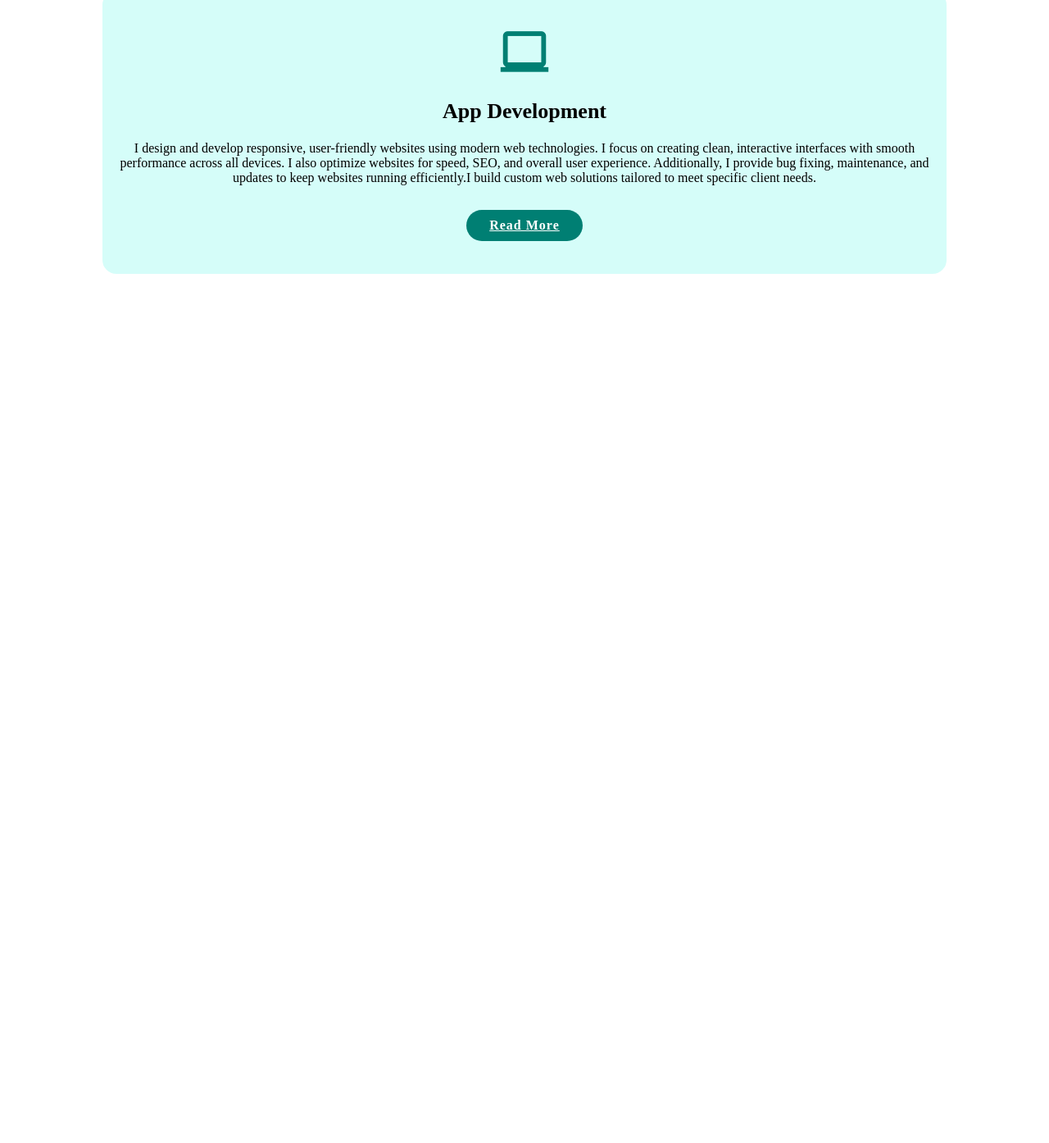
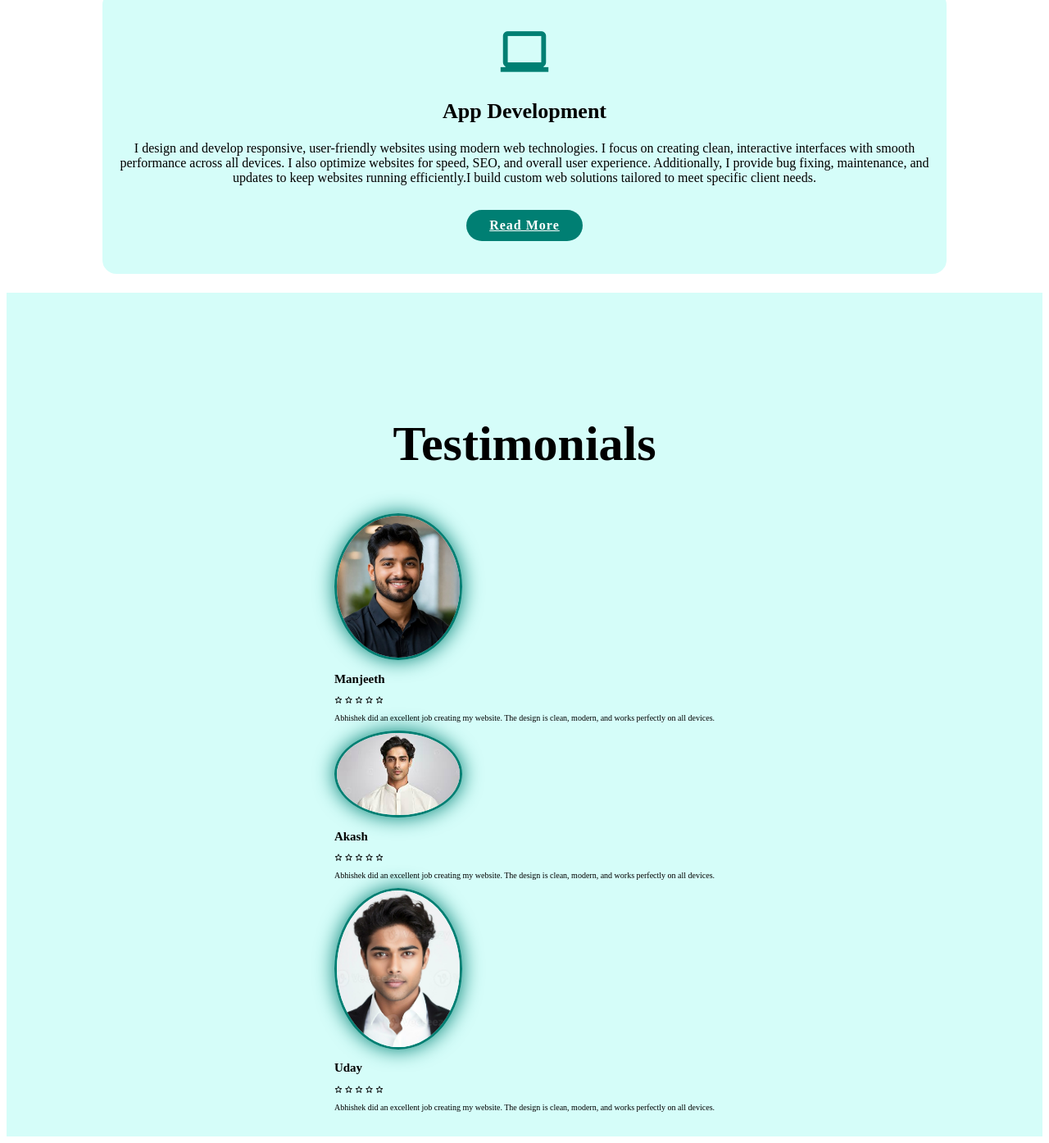
Before and after one commit to abhishekgoud22951-hub/portfolio, a plain HTML site: page index.html in a window 1280 px wide. Shown: the part 2556-3950 px from the top of the page at 82% size. Before the commit the page ends 2921 px from the top, so only its background shows below. Drawn offline with nearby package versions, Linux system fonts and the light colour scheme.

Commit message:
added index file

```diff
--- a/index.html
+++ b/index.html
@@ -109,6 +109,54 @@
             </div>
         </div>
     </section>
+
+    <!-- Testimonial Section-->
+
+    <section class="testimonial" id="testimonial">
+        <div class="testimonial-box">
+            <h2 class="heading">Testimonials</h2>
+
+            <div class="wrapper">
+                <div class="testimonial-item">
+                    <img src="assets/01.jpeg" alt="">
+                    <h2>Manjeeth</h2>
+                    <div class="rating">
+                        <i class="bx bx-star" id="star"></i>
+                        <i class="bx bx-star" id="star"></i>
+                        <i class="bx bx-star" id="star"></i>
+                        <i class="bx bx-star" id="star"></i>
+                        <i class="bx bx-star" id="star"></i>
+                    </div>
+                    <p>Abhishek did an excellent job creating my website. The design is clean, modern, and works perfectly on all devices.</p>
+                </div>
+                <div class="testimonial-item">
+                    <img src="assets/02.jpeg" alt="">
+                    <h2>Akash</h2>
+                    <div class="rating">
+                        <i class="bx bx-star" id="star"></i>
+                        <i class="bx bx-star" id="star"></i>
+                        <i class="bx bx-star" id="star"></i>
+                        <i class="bx bx-star" id="star"></i>
+                        <i class="bx bx-star" id="star"></i>
+                    </div>
+                    <p>Abhishek did an excellent job creating my website. The design is clean, modern, and works perfectly on all devices.</p>
+                    </div>
+                    <div class="testimonial-item">
+                    <img src="assets/03.jpeg" alt="">
+                    <h2>Uday</h2>
+                    <div class="rating">
+                        <i class="bx bx-star" id="star"></i>
+                        <i class="bx bx-star" id="star"></i>
+                        <i class="bx bx-star" id="star"></i>
+                        <i class="bx bx-star" id="star"></i>
+                        <i class="bx bx-star" id="star"></i>
+                    </div>
+                    <p>Abhishek did an excellent job creating my website. The design is clean, modern, and works perfectly on all devices.</p>
+                    </div>
+            </div>
+        </div>
+    </section>
+
 </body>
 
 </html>
--- a/style.css
+++ b/style.css
@@ -271,3 +271,26 @@ transform: scale(1.02);
     font-size: 1.6rem;
     margin: 1rem 0 3rem;
 }
+
+.testimonial {
+    background: var(--snd-bg-color);
+}
+
+.testimonial-box {
+    background-size: cover;
+    display: flex;
+    justify-content: center;
+    align-items: center;
+    flex-direction: column;
+}
+
+.testimonial .heading {
+    margin-bottom: 5rem;
+}
+
+.testimonial-box img {
+    width: 15rem;
+    border-radius: 50%;
+    border: 3px solid var(--main-color);
+    box-shadow: 0 0 25px var(--main-color);
+}
```
Also changed, not shown: assets/01.jpeg (added), assets/02.jpeg (added), assets/03.jpeg (added).
